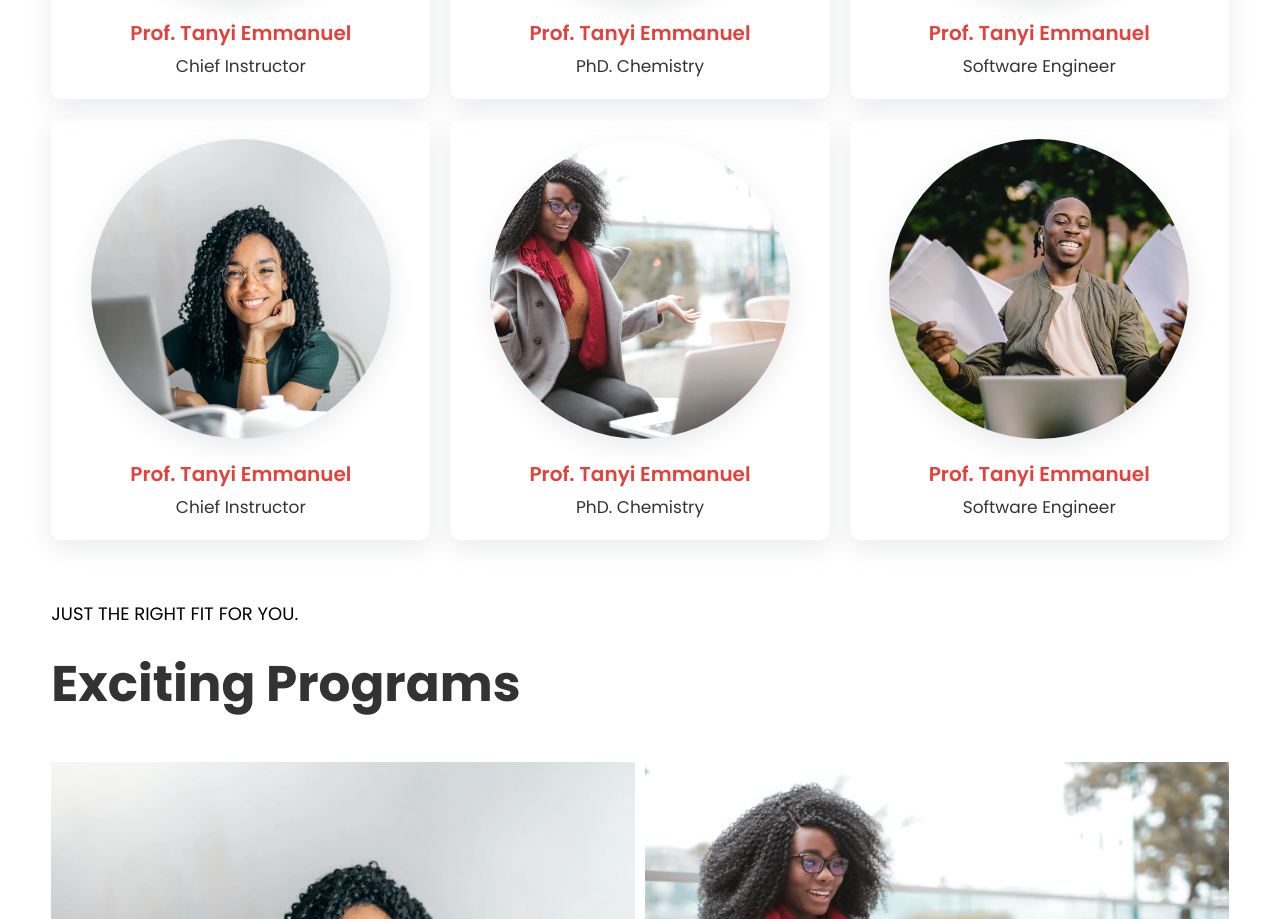
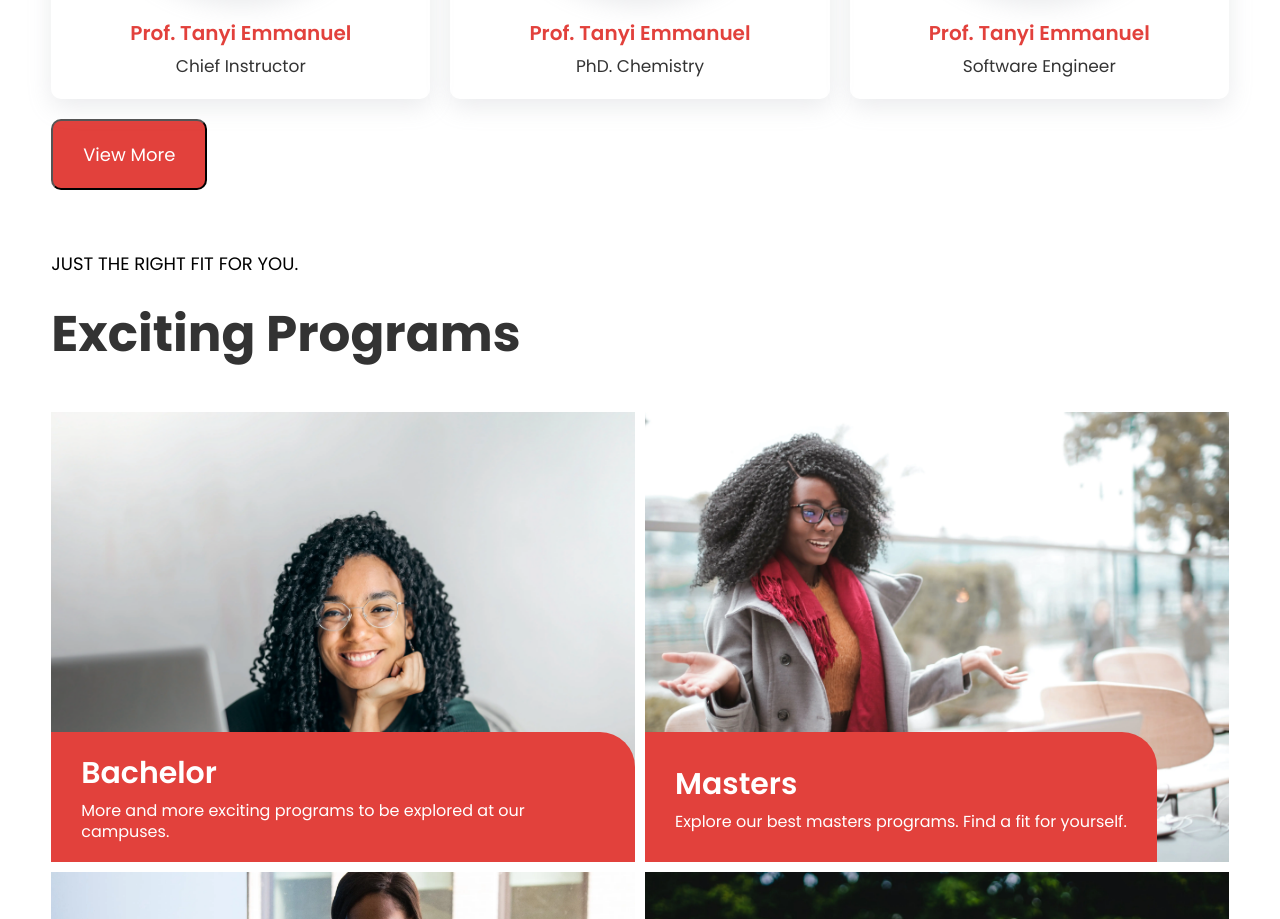
Before and after one commit to rindah89/sluiwebsite, a React (Create React App) app: page / in a window 1280 px wide. Shown: the part 3487-4406 px from the top of the page. Built offline with nearby package versions, Linux system fonts and the light colour scheme.

Commit message:
minor edits

```diff
--- a/src/pages/faculties/Faculties.tsx
+++ b/src/pages/faculties/Faculties.tsx
@@ -32,13 +32,13 @@ const Faculties = () => {
       <div className={styles.faculties__arena}>
         <h2>
           SLUI current operates the following faculties across her various
-          campus in the different cities
+          campuses in the different cities
         </h2>
       </div>
       <div className="content__section">
         <Content
           direction="RIGHT"
-          caption="SLUI"
+          caption=""
           title="Faculty of Health and Biomedical Sciences."
           subText=""
           description="The Faculty of Health and Biomedical Sciences continues to benefit from millions of FCFA investment scheme of laboratory modernisation and the development of cutting-edge teaching and research facilities, allied to the provision of clinical-based courses. Academic staff, students and external partners, including MINESUP and MINSANTE, have worked collaboratively during all phases to ensure the learning, teaching and research environment puts students first."
@@ -50,7 +50,7 @@ const Faculties = () => {
       <div className="content__section">
         <Content
           direction="LEFT"
-          caption="SLUI"
+          caption=""
           title="Faculty of Agriculture and Natural Sciences."
           subText=""
           description="Agriculture in today's world is an interesting and challenging industry where you can have a real impact. Our unique programmes combine the core disciplines of agricultural sciences with business management and innovative technology. Our classes include lively discussions around current issues as well as hands-on learning in the classroom, the lab and the field, giving you practical experience and a competitive advantage heading into careers on a local, national and global scale."
@@ -62,7 +62,7 @@ const Faculties = () => {
       <div className="content__section">
         <Content
           direction="RIGHT"
-          caption="SLUI"
+          caption=""
           title="Faculty of Engineering and Technology."
           subText=""
           description="The Faculty of Engineering and Technology brings together a spectrum of courses and programmes aligned to the technological needs and requirements of today. Our key areas of teaching cover a wide variety of subjects aligned to computer science and engineering."
--- a/src/pages/landing/Landing.tsx
+++ b/src/pages/landing/Landing.tsx
@@ -102,25 +102,19 @@ const Landing = () => {
               name="Prof. Tanyi Emmanuel"
               title="Software Engineer"
             />
-
-            <LeaderCard
-              image="/images/landing.webp"
-              name="Prof. Tanyi Emmanuel"
-              title="Chief Instructor"
-            />
-
-            <LeaderCard
-              image="/images/landing2.webp"
-              name="Prof. Tanyi Emmanuel"
-              title="PhD. Chemistry"
-            />
-
-            <LeaderCard
-              image="/images/landing4.webp"
-              name="Prof. Tanyi Emmanuel"
-              title="Software Engineer"
-            />
           </GridLayout>
+          <button
+            style={{
+              padding: "2rem 3rem",
+              borderRadius: "10px",
+              background: "var(--main-color)",
+              fontSize: "1.8rem",
+              marginTop: "2rem",
+              color: "#fff",
+            }}
+          >
+            View More
+          </button>
         </div>
       </div>
 
```
Also changed, not shown: 1 other file (tests, documents, lock files or other folders).
